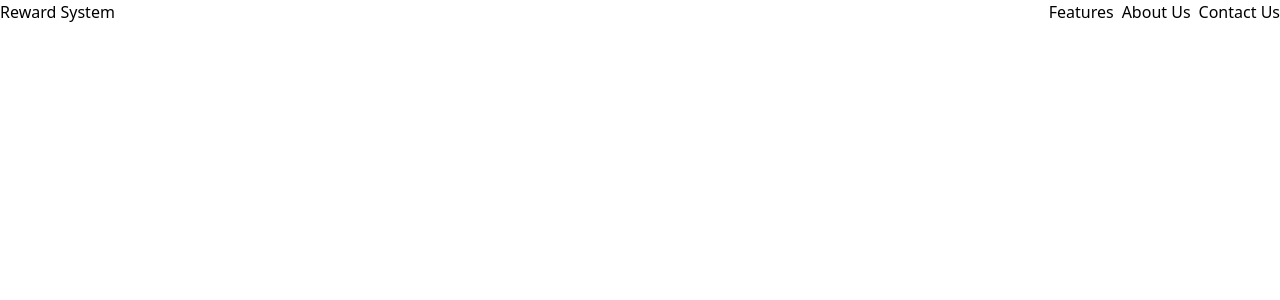
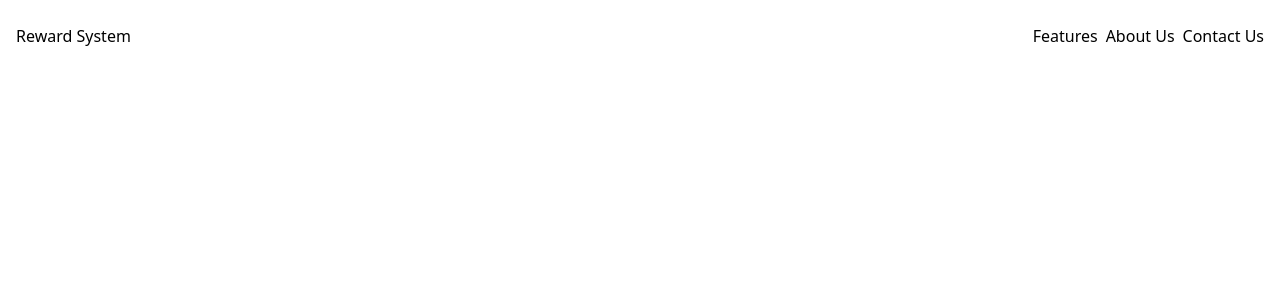
Before and after one commit to Cavein254/rewardsystem, a React (Vite) app in the folder client/: page / in a window 1280 px wide. Shown: the top 300 px of the page. Built offline with nearby package versions, Linux system fonts and the light colour scheme; no server answers.

Commit message:
Add diffrent headers for small and medium

```diff
--- a/client/src/components/landing/Header.tsx
+++ b/client/src/components/landing/Header.tsx
@@ -1,11 +1,14 @@
 const Header = () => {
   return (
     <div>
-      <div className="flex justify-between">
+      <div className="flex justify-between px-4 py-6">
         <div>
           <h1>Reward System</h1>
         </div>
-        <div className="flex justify-between gap-2">
+        <div className="md:hidden">
+          <h1>x</h1>
+        </div>
+        <div className="md:flex justify-between gap-2 hidden">
           <div>Features</div>
           <div>About Us</div>
           <div>Contact Us</div>
```
